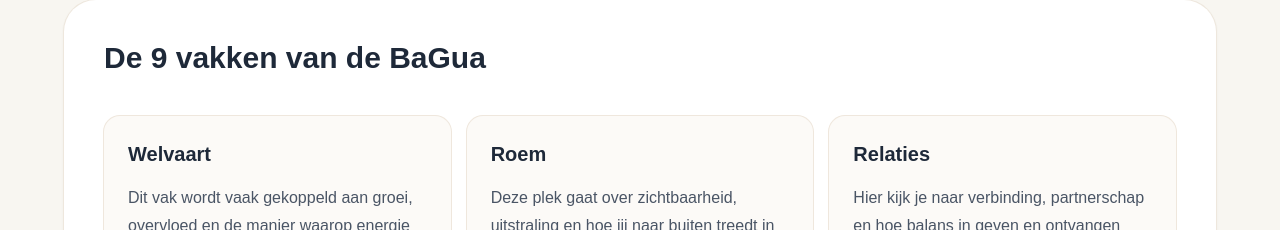
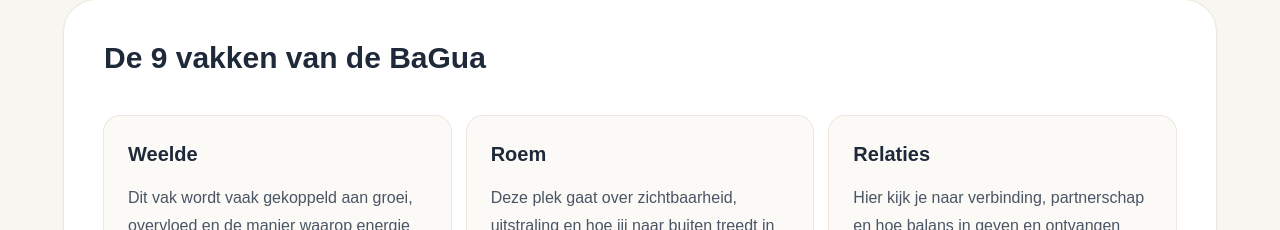
Before and after one commit to darius858/fengshuinederland-site, a Next.js app: page /wat-is-de-bagua in a window 1280 px wide. Shown: the part 1071-1301 px from the top of the page. Built offline with nearby package versions, Linux system fonts and the light colour scheme.

Commit message:
Rename bagua wealth area to weelde

```diff
--- a/app/wat-is-de-bagua/page.tsx
+++ b/app/wat-is-de-bagua/page.tsx
@@ -6,7 +6,7 @@ import { createMetadata } from "../seo";
 
 const baguaAreas = [
   {
-    name: "Welvaart",
+    name: "Weelde",
     description:
       "Dit vak wordt vaak gekoppeld aan groei, overvloed en de manier waarop energie zich mag uitbreiden.",
   },
```
